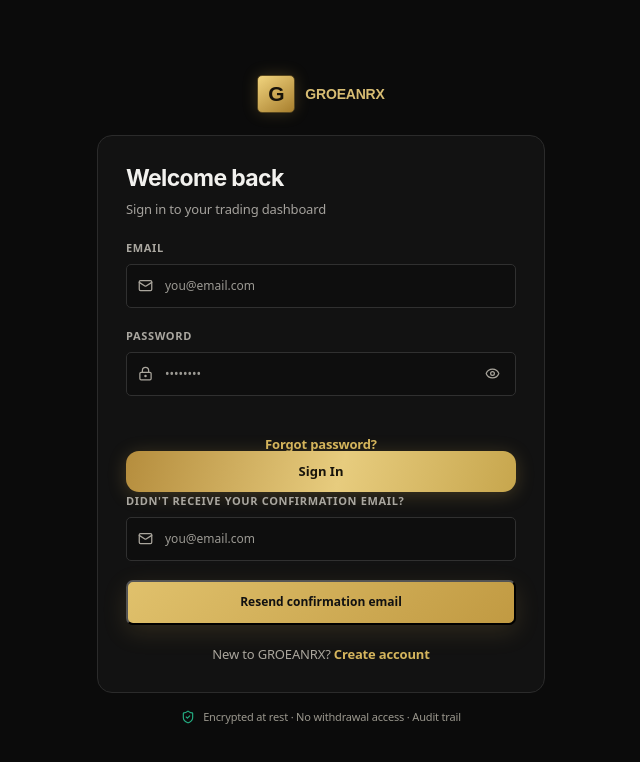
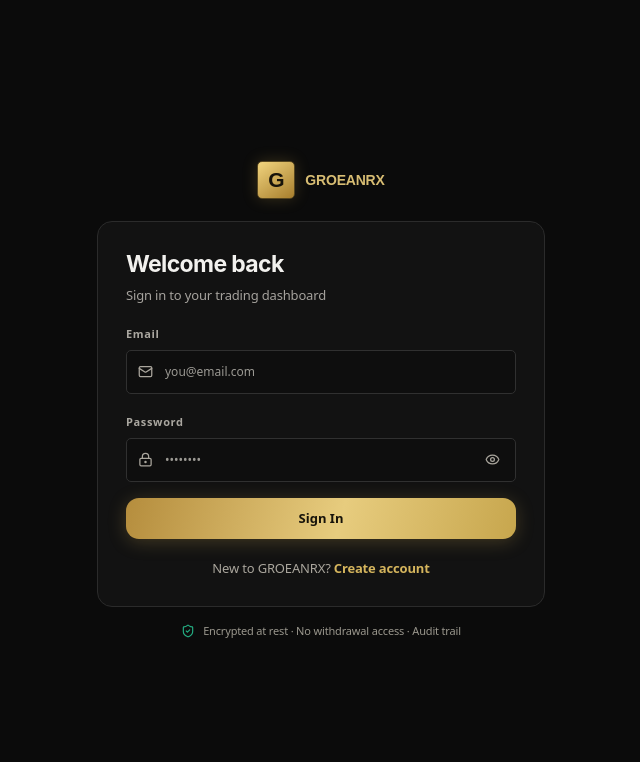
Before and after one commit to ARTHURBUKENYA30/groearnx, a Next.js app: page /login in a window 1280 px wide. Shown: the top 762 px of the page, without its empty margins (319-959 px from the left). Built offline with nearby package versions, Linux system fonts and the light colour scheme.

Commit message:
Match GROEANRX sign-in screen to reference layout

```diff
--- a/app/login/page.tsx
+++ b/app/login/page.tsx
@@ -1,5 +1,5 @@
 import Link from "next/link";
-import { loginAction, resendConfirmationAction } from "@/app/auth/actions";
+import { loginAction } from "@/app/auth/actions";
 import { ShieldCheck, Mail } from "lucide-react";
 import PasswordField from "@/app/components/password-field";
 
@@ -10,19 +10,17 @@ export default async function Login({ searchParams }: { searchParams: Promise<{
     <section className="trx-auth-wrap">
       <Link href="/" className="trx-brand trx-auth-brand"><span className="trx-auth-logo-mark" aria-hidden="true">G</span><span>GROEANRX</span></Link>
       <div className="trx-auth-card">
-        <h1>Welcome back</h1><p className="trx-auth-sub">Sign in to your trading dashboard</p>
+        <h1>Welcome back</h1>
+        <p className="trx-auth-sub">Sign in to your trading dashboard</p>
         {params.error && <p className="trx-auth-error" role="alert">{params.error}</p>}
         {params.message && <p className="trx-auth-notice" role="status">{params.message}</p>}
         <form action={loginAction} className="trx-auth-form">
           <input type="hidden" name="next" value={next}/>
-          <label htmlFor="email">EMAIL</label><div className="trx-input-wrap"><Mail/><input id="email" name="email" type="email" autoComplete="email" required placeholder="you@email.com"/></div>
-          <label htmlFor="password">PASSWORD</label><PasswordField/><p className="trx-auth-switch"><Link href="/forgot-password">Forgot password?</Link></p>
+          <label htmlFor="email">Email</label>
+          <div className="trx-input-wrap"><Mail/><input id="email" name="email" type="email" autoComplete="email" required placeholder="you@email.com"/></div>
+          <label htmlFor="password">Password</label>
+          <PasswordField/>
           <button className="trx-button trx-submit" type="submit">Sign In</button>
-        </form>
-        <form action={resendConfirmationAction} className="trx-auth-form trx-resend-form">
-          <label htmlFor="resend-email">DIDN'T RECEIVE YOUR CONFIRMATION EMAIL?</label>
-          <div className="trx-input-wrap"><Mail/><input id="resend-email" name="email" type="email" autoComplete="email" required placeholder="you@email.com"/></div>
-          <button className="trx-button" type="submit">Resend confirmation email</button>
         </form>
         <p className="trx-auth-switch">New to GROEANRX? <Link href="/signup">Create account</Link></p>
       </div>
```
